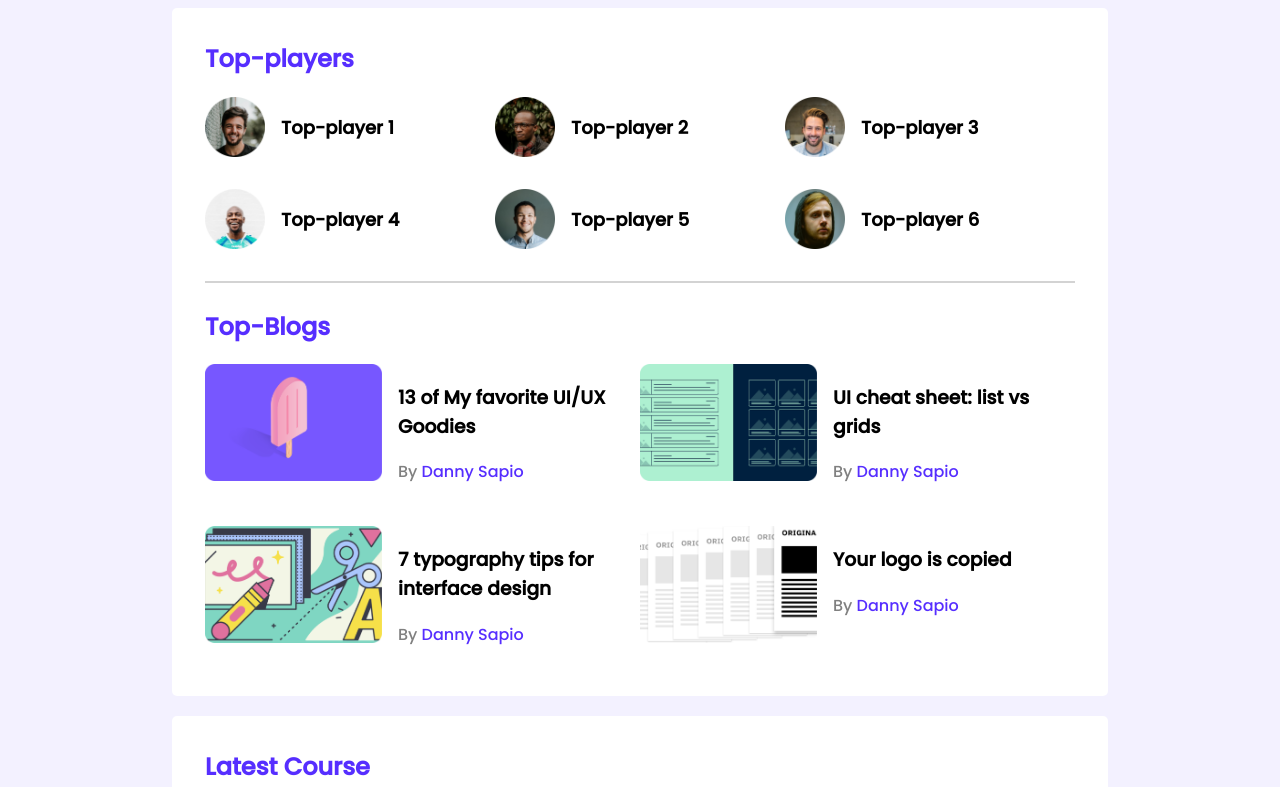
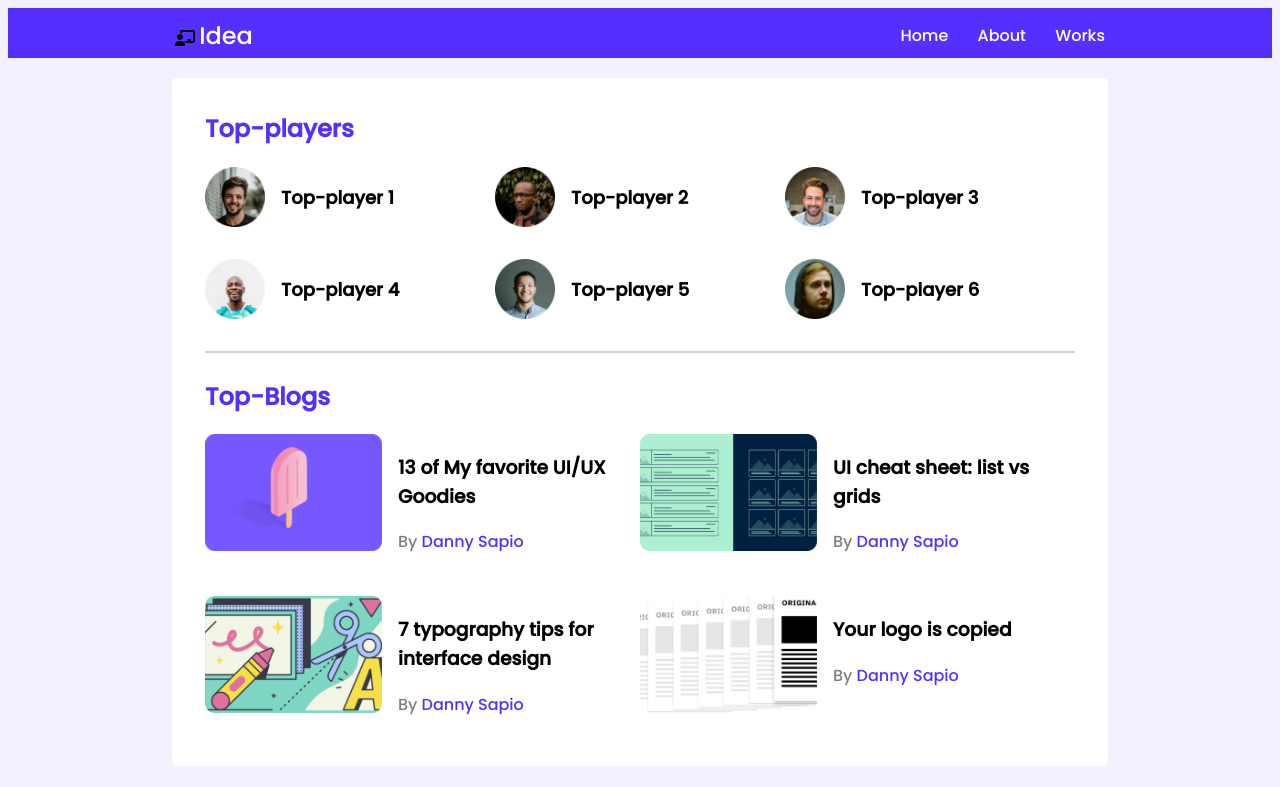
Before and after one commit to Shariful7834/Leader-Board-Project, a plain HTML site: page index.html in a window 1280 px wide. Shown: the top 787 px of the page. Drawn offline with Linux system fonts and the light colour scheme.

Commit message:
Added the nav bar

```diff
--- a/CSS/styles.css
+++ b/CSS/styles.css
@@ -4,6 +4,40 @@ body {
   background-color: #f3f1ff;
   font-family: "Poppins", sans-serif;
 }
+
+/* header Nav styleing  */
+header {
+  width: 100%;
+  height: 50px;
+  background-color: #562eff;
+  margin-bottom: 20px;
+}
+nav {
+  width: 100%;
+  padding-top: 10px;
+  display: flex;
+  align-items: center;
+
+  justify-content: space-between;
+}
+.idea {
+  color: white;
+  font-size: 1.5rem;
+}
+.nav-width {
+  width: 930px;
+  margin: auto;
+}
+.nav-menu a {
+  text-decoration: none;
+  color: white;
+  margin-left: 25px;
+}
+.nav-menu img {
+  width: 35px;
+  height: 35px;
+}
+
 main {
   display: flex;
   justify-content: center;
@@ -15,7 +49,7 @@ main {
   width: 870px;
   padding: 33px;
   border-radius: 5px;
-  margin-bottom: 20px;
+  margin-bottom: 24px;
 }
 hr {
   border: 2px solid lightgray;
@@ -39,6 +73,7 @@ hr {
   display: grid;
   grid-template-columns: repeat(3, 1fr);
   row-gap: 29px;
+
 }
 .player {
   display: flex;
--- a/index.html
+++ b/index.html
@@ -14,7 +14,19 @@
   </head>
   <body>
     <!--Header Start-->
-    <header></header>
+    <header>
+      <nav class="nav-width">
+        <div>
+          <i class="fa-solid fa-chalkboard-user"></i>
+          <span class="idea">Idea</span>
+        </div>
+        <div class="nav-menu">
+          <a href="">Home</a>
+          <a href="About">About</a>
+          <a href="">Works</a>
+        </div>
+      </nav>
+    </header>
     <!--Header End-->
     <main>
       <section class="container">
```
